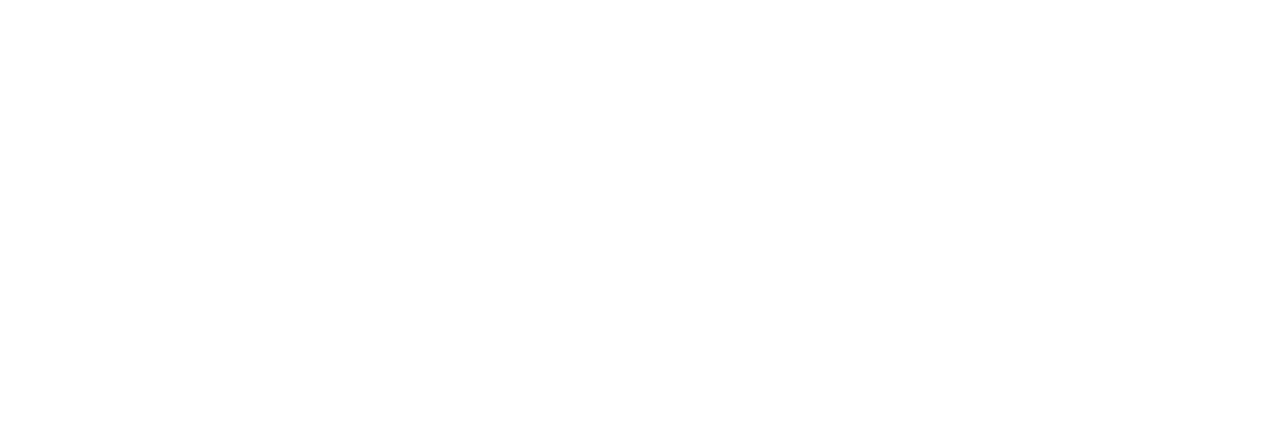
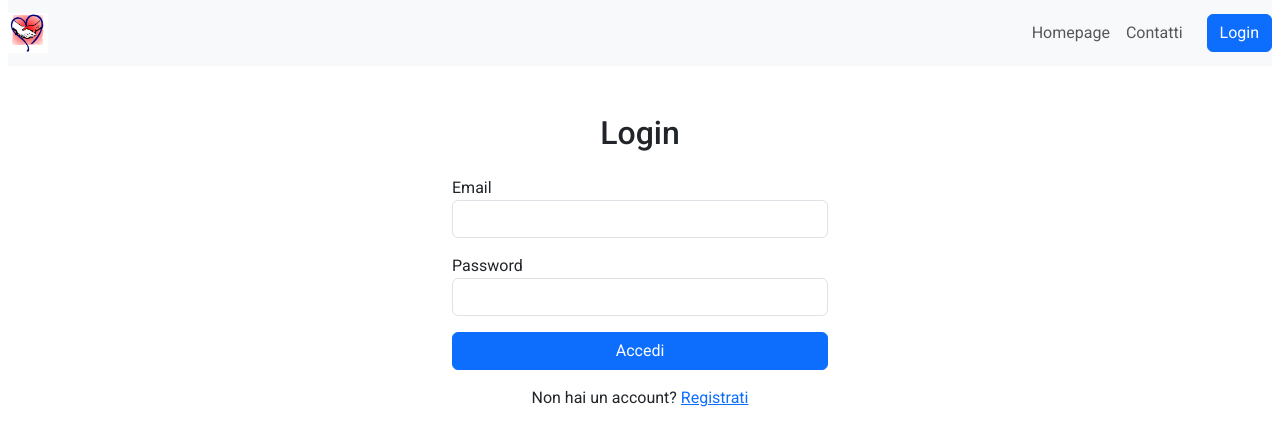
Before and after one commit to Johnnyfromtheblock4/atd, a React (Vite) app: page /login in a window 1280 px wide. Before the commit this address had no page. Shown: the top 446 px of the page. Built offline with nearby package versions, Linux system fonts and the light colour scheme.

Commit message:
[UPD] login e register pages

```diff
--- a/components/Header.jsx
+++ b/components/Header.jsx
@@ -2,16 +2,12 @@
 
 const Header = () => {
   return (
-    <>
-      {/* Top Header */}
     <nav className="navbar navbar-expand-lg navbar-light bg-light mx-2">
-        {/* Logo → Homepage */}
       <Link className="navbar-brand d-flex align-items-center" to="/">
         <img
           src="/atd-logo.png"
           alt="Associazione Trasporto Disabili Busnago"
           height="40"
-            className="d-inline-block align-top"
         />
       </Link>
 
@@ -20,15 +16,12 @@
         type="button"
         data-bs-toggle="collapse"
         data-bs-target="#navbarNavDropdown"
-          aria-controls="navbarNavDropdown"
-          aria-expanded="false"
-          aria-label="Toggle navigation"
       >
         <span className="navbar-toggler-icon"></span>
       </button>
 
       <div className="collapse navbar-collapse" id="navbarNavDropdown">
-          <ul className="navbar-nav ms-auto">
+        <ul className="navbar-nav ms-auto align-items-center">
           <li className="nav-item">
             <Link className="nav-link" to="/">
               Homepage
@@ -40,10 +33,16 @@
               Contatti
             </Link>
           </li>
+
+          {/* Bottone Login */}
+          <li className="nav-item ms-3">
+            <Link className="btn btn-primary" to="/login">
+              Login
+            </Link>
+          </li>
         </ul>
       </div>
     </nav>
-    </>
   );
 };
 
--- /dev/null
+++ b/pages/LoginPage.jsx
@@ -0,0 +1,66 @@
+import { useState } from "react";
+import { Link, useNavigate } from "react-router-dom";
+
+const LoginPage = () => {
+  const [showModal, setShowModal] = useState(false);
+  const navigate = useNavigate();
+
+  const handleSubmit = (e) => {
+    e.preventDefault();
+    setShowModal(true);
+  };
+
+  const handleClose = () => {
+    setShowModal(false);
+    navigate("/");
+  };
+
+  return (
+    <div className="container mt-5" style={{ maxWidth: "400px" }}>
+      <h2 className="mb-4 text-center">Login</h2>
+
+      <form onSubmit={handleSubmit}>
+        <div className="mb-3">
+          <label>Email</label>
+          <input type="email" className="form-control" required />
+        </div>
+
+        <div className="mb-3">
+          <label>Password</label>
+          <input type="password" className="form-control" required />
+        </div>
+
+        <button className="btn btn-primary w-100">Accedi</button>
+      </form>
+
+      <p className="text-center mt-3">
+        Non hai un account? <Link to="/registrati">Registrati</Link>
+      </p>
+
+      {/* MODAL */}
+      {showModal && (
+        <div className="modal fade show d-block" tabIndex="-1">
+          <div className="modal-dialog modal-dialog-centered">
+            <div className="modal-content text-center">
+              <div className="modal-header justify-content-center border-0">
+                <h5 className="modal-title">Accesso riuscito</h5>
+              </div>
+
+              <div className="modal-body">
+                <p className="mb-0">Accesso avvenuto con successo</p>
+              </div>
+
+              <div className="modal-footer justify-content-center border-0">
+                <button className="btn btn-success" onClick={handleClose}>
+                  Vai alla Homepage
+                </button>
+              </div>
+            </div>
+          </div>
+        </div>
+      )}
+    </div>
+  );
+};
+
+export default LoginPage;
--- /dev/null
+++ b/pages/RegisterPage.jsx
@@ -0,0 +1,61 @@
+import { useState } from "react";
+import { useNavigate } from "react-router-dom";
+
+const RegisterPage = () => {
+  const [showModal, setShowModal] = useState(false);
+  const navigate = useNavigate();
+
+  const handleSubmit = (e) => {
+    e.preventDefault();
+    setShowModal(true);
+  };
+
+  const goToLogin = () => {
+    setShowModal(false);
+    navigate("/login");
+  };
+
+  return (
+    <div className="container mt-5" style={{ maxWidth: "400px" }}>
+      <h2 className="mb-4 text-center">Registrazione</h2>
+      <form onSubmit={handleSubmit}>
+        <div className="mb-3">
+          <label>Email</label>
+          <input type="email" className="form-control" required />
+        </div>
+
+        <div className="mb-3">
+          <label>Password</label>
+          <input type="password" className="form-control" required />
+        </div>
+
+        <button className="btn btn-primary w-100">Registrati</button>
+      </form>
+
+      {/* MODAL */}
+      {showModal && (
+        <div className="modal fade show d-block" tabIndex="-1">
+          <div className="modal-dialog modal-dialog-centered">
+            <div className="modal-content text-center">
+              <div className="modal-header justify-content-center border-0">
+                <h5 className="modal-title">Registrazione</h5>
+              </div>
+
+              <div className="modal-body">
+                <p className="mb-0">Registrazione avvenuta con successo</p>
+              </div>
+
+              <div className="modal-footer justify-content-center border-0">
+                <button className="btn btn-success" onClick={goToLogin}>
+                  Vai al login
+                </button>
+              </div>
+            </div>
+          </div>
+        </div>
+      )}
+    </div>
+  );
+};
+
+export default RegisterPage;
--- a/src/App.jsx
+++ b/src/App.jsx
@@ -2,6 +2,8 @@
 import DefaultLayout from "../layout/DefaultLayout";
 import Homepage from "../pages/Homepage";
 import Contatti from "../pages/Contatti";
+import LoginPage from "../pages/LoginPage";
+import RegisterPage from "../pages/RegisterPage";
 
 function App() {
   return (
@@ -11,6 +13,8 @@
           <Route path="/" element={<DefaultLayout />}>
             <Route index element={<Homepage />} />
             <Route path="contatti" element={<Contatti />} />
+            <Route path="login" element={<LoginPage />} />
+            <Route path="registrati" element={<RegisterPage />} />
           </Route>
         </Routes>
       </BrowserRouter>
--- a/src/index.css
+++ b/src/index.css
@@ -39,3 +39,32 @@
   background-color: #212529 !important;
   color: #fff !important;
 }
+
+/* HEADER - menu hamburger centrato */
+@media (max-width: 575.98px) {
+  .navbar-collapse {
+    text-align: center;
+  }
+
+  .navbar-nav {
+    margin: 0 auto;
+    width: 100%;
+    align-items: center;
+  }
+
+  .navbar-nav .nav-item {
+    width: 100%;
+    display: flex;
+    justify-content: center;
+    margin: 0.5rem 0;
+  }
+
+  .navbar-nav .nav-link,
+  .navbar-nav .btn {
+    text-align: center;
+  }
+
+  .navbar-nav .btn {
+    width: 200px;
+  }
+}
```
Lines whose indentation alone changed are shown as unchanged.
